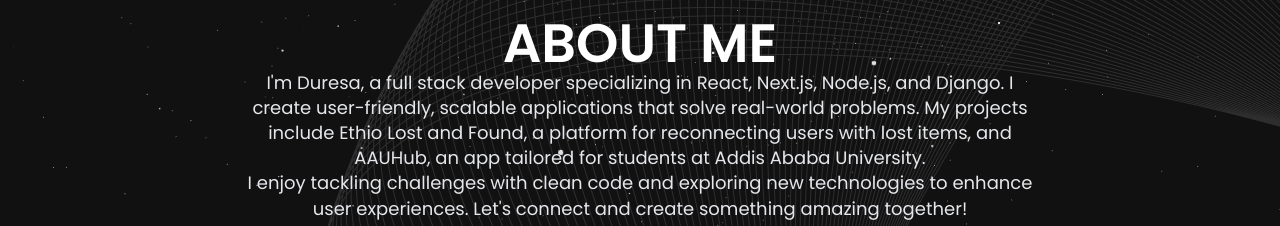
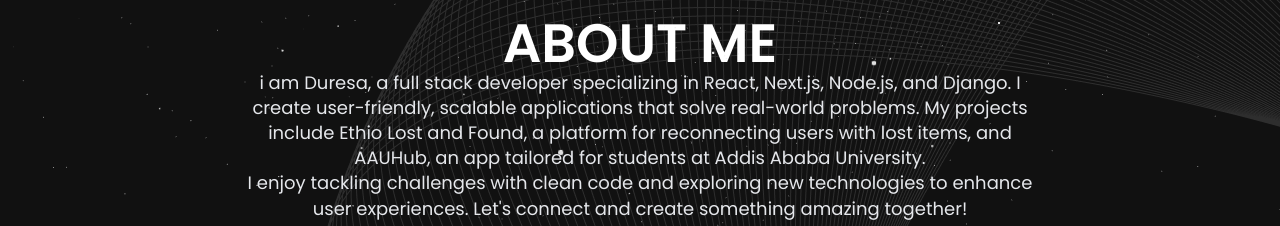
Before and after one commit to duresaguye/my_Portfolio, a Next.js app: page / in a window 1280 px wide. Shown: the part 574-800 px from the top of the page. Built offline with nearby package versions, Linux system fonts and the light colour scheme.

Commit message:
about page changed

```diff
--- a/components/About.tsx
+++ b/components/About.tsx
@@ -10,7 +10,7 @@
       <div className="flex flex-col justify-around flex-wrap items-center max-w-[900px]">
         <h1 className="text-white font-semibold text-6xl">ABOUT ME</h1>
         <p className="text-gray-200 text-center text-xl">
-          I&apos;m Duresa, a full stack developer specializing in React, Next.js, Node.js, and Django. I create user-friendly, scalable applications that solve real-world problems. My projects include Ethio Lost and Found, a platform for reconnecting users with lost items, and AAUHub, an app tailored for students at Addis Ababa University.
+          i am Duresa, a full stack developer specializing in React, Next.js, Node.js, and Django. I create user-friendly, scalable applications that solve real-world problems. My projects include Ethio Lost and Found, a platform for reconnecting users with lost items, and AAUHub, an app tailored for students at Addis Ababa University.
           <br />
           I enjoy tackling challenges with clean code and exploring new technologies to enhance user experiences. Let&apos;s connect and create something amazing together!
         </p>
```
